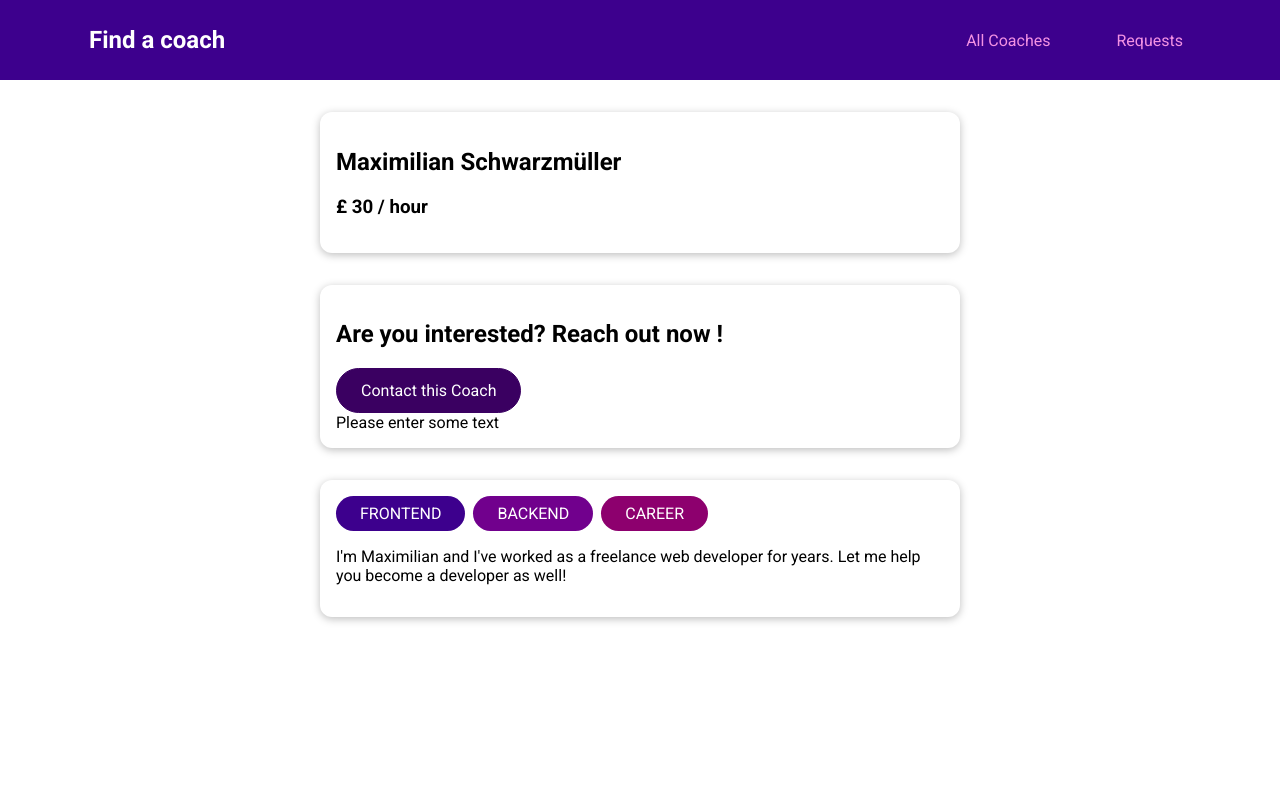
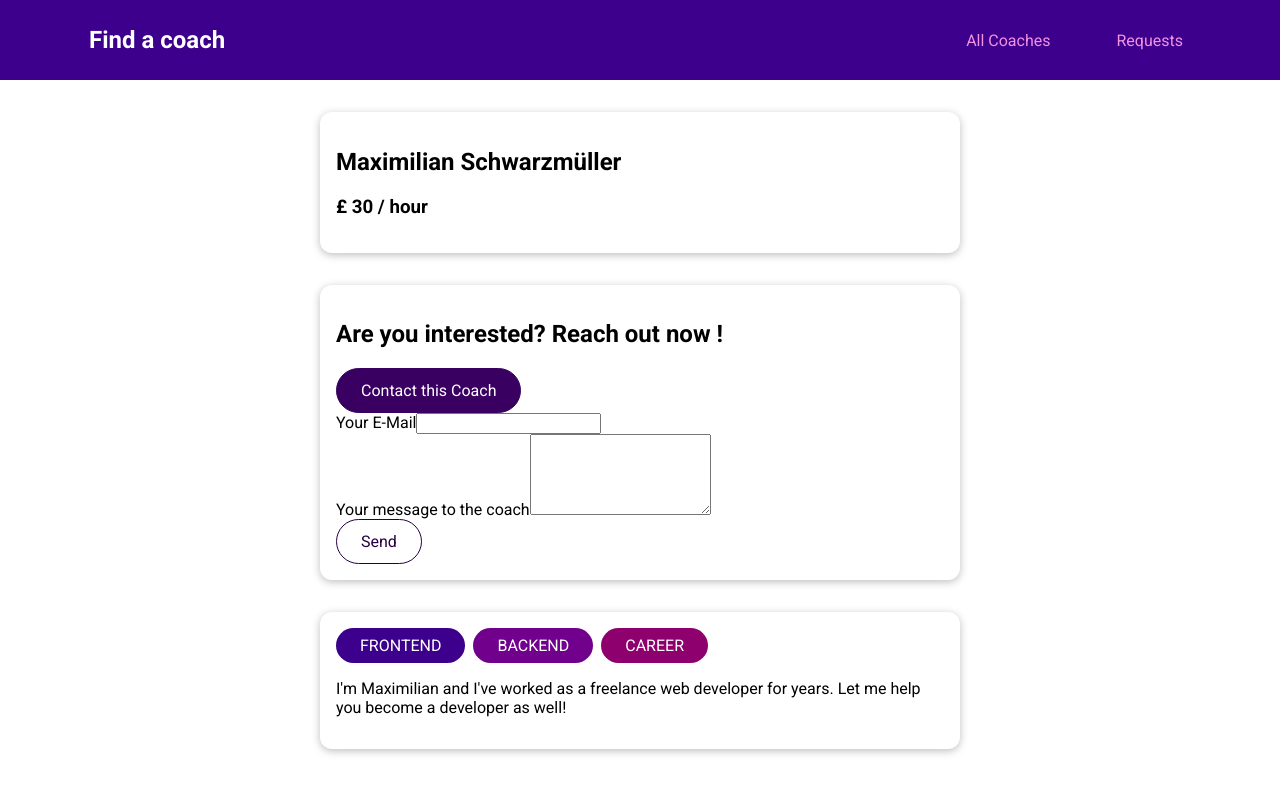
Before and after one commit to JPS09/VueJS_MainProject_FindACoach, a Vue app: page /coaches/c1/contact in a window 1280 px wide. Shown: the top 794 px of the page. Built offline with nearby package versions, Linux system fonts and the light colour scheme.

Commit message:
Added template into contactCoach

```diff
--- a/src/pages/requests/ContactCoach.vue
+++ b/src/pages/requests/ContactCoach.vue
@@ -1,5 +1,15 @@
 <template>
-  <div>
-    Please enter some text
-  </div>
+  <form @submit.prevent>
+    <div class="form-controls">
+      <label for="useremail">Your E-Mail</label>
+      <input type="email" id="useremail" />
+    </div>
+    <div class="form-controls">
+      <label for="usermessage">Your message to the coach</label>
+      <textarea name="message" id="usermessage" cols="20" rows="5"></textarea>
+    </div>
+    <div class="actions">
+      <base-button mode="outline">Send</base-button>
+    </div>
+  </form>
 </template>
```
